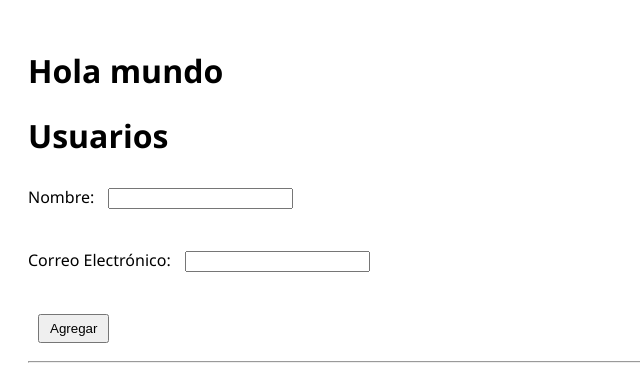
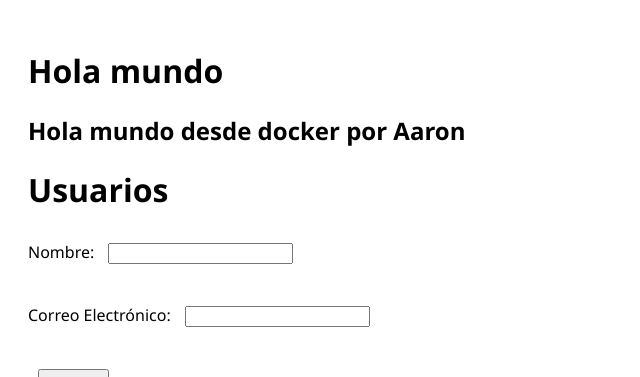
Before and after one commit to AaronVelasco93/web21710, a Node server app: page / in a window 1280 px wide. Shown: the top 377 px of the page, without its empty margins (0-640 px from the left). Run offline with Node 20, Linux system fonts and the light colour scheme; data that the repository does not hold is empty.

Commit message:
clase final

```diff
--- a/crud-mysql/views/index.ejs
+++ b/crud-mysql/views/index.ejs
@@ -8,6 +8,7 @@
 </head>
 <body>
     <h1>Hola mundo</h1>
+    <h2>Hola mundo desde docker por Aaron</h2>
     <h1>Usuarios</h1>
     <!-- Formulario para agregar un nuevo usuario -->
     <form id="addUserForm" action="/add" method="post">
```
Also changed, not shown: 1 other file.
